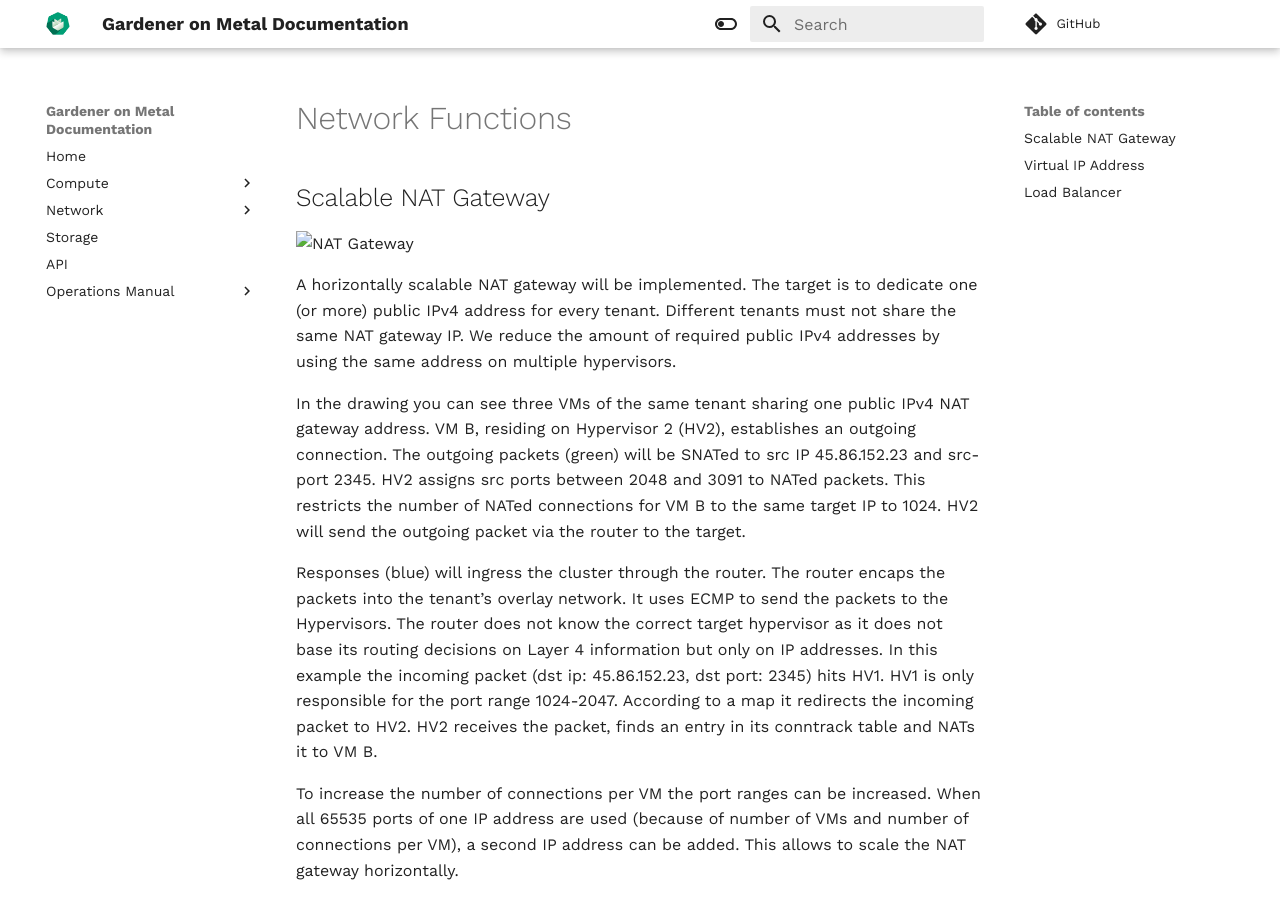
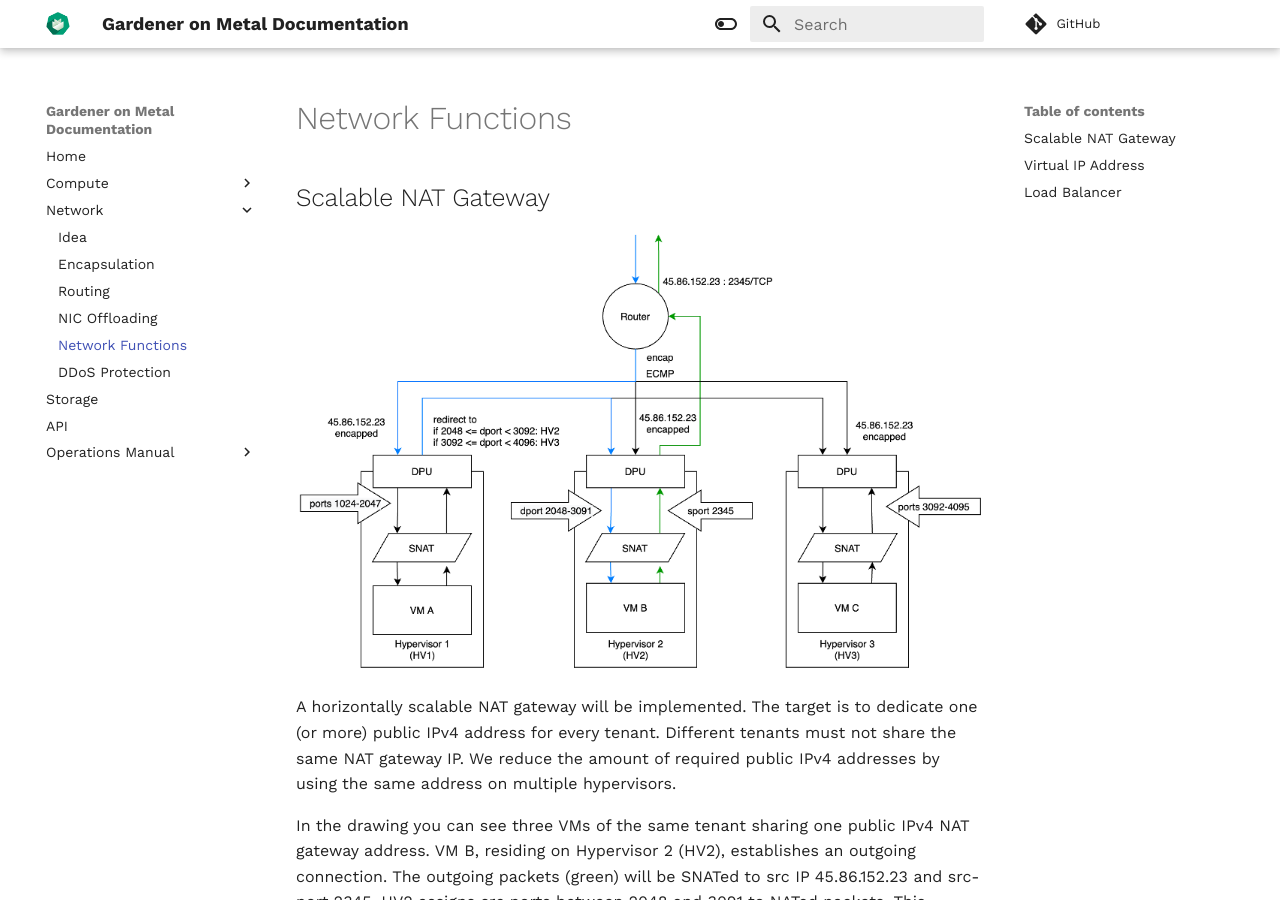
Before and after one commit to onmetal/documentation, an MkDocs documentation site: the page built from docs/network/networkfunctions.md, in a window 1280 px wide and 900 px high. Built offline with MkDocs 1.6.1 and Material for MkDocs 9.7.7, drawn with Linux system fonts in a browser that asks for light colours; comment, search, counter and statistics services are not loaded.

Commit message:
adding missing assets

```diff
--- a/mkdocs.yml
+++ b/mkdocs.yml
@@ -45,6 +45,7 @@ nav:
     - Encapsulation: network/encapsulation.md
     - Routing: network/routing.md
     - NIC Offloading: network/nics.md
+    - Network Functions: network/networkfunctions.md
     - DDoS Protection: network/ddos.md
   - Storage: storage.md
   - API: api/api.md
```
Also changed, not shown: docs/network/assets/clos.png (added), docs/network/assets/l4lb.png (added), docs/network/assets/nat-gateway.png (added), docs/network/assets/vip.png (added).
